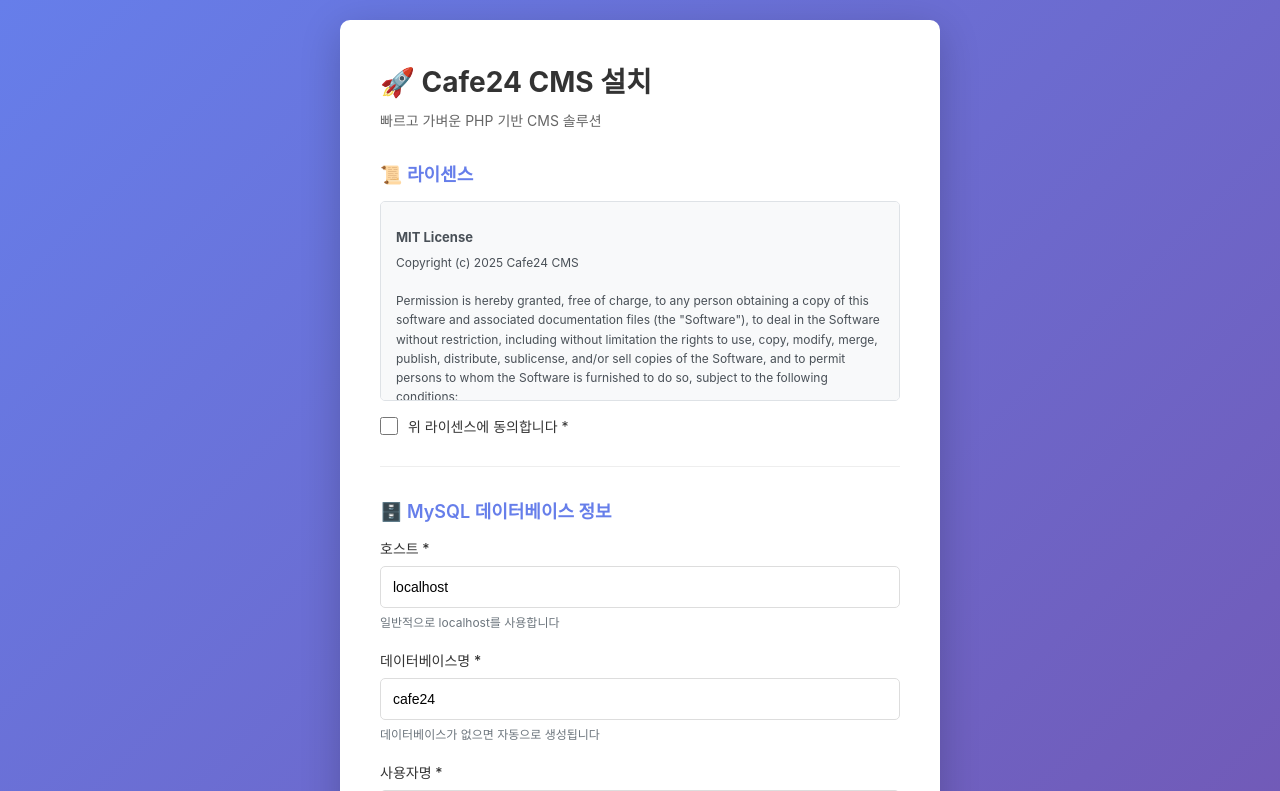
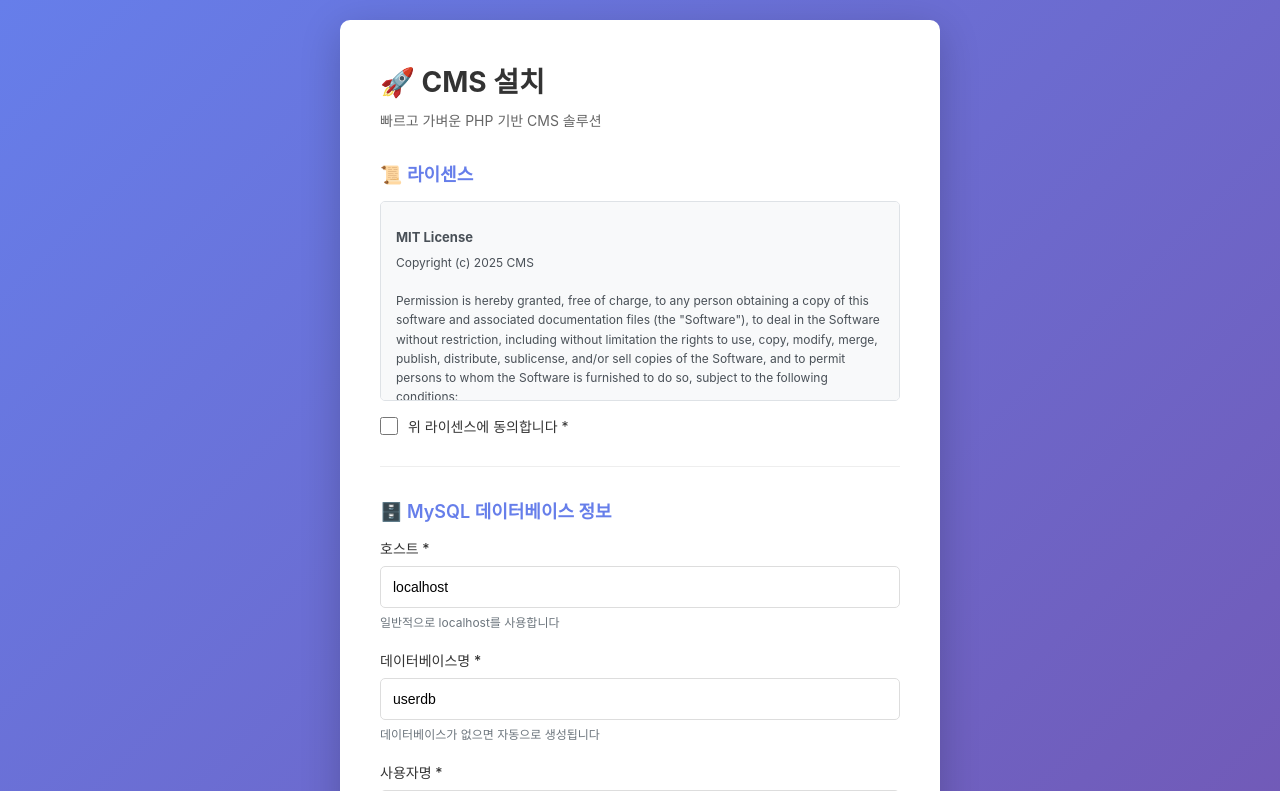
Before and after one commit to gnuboard/harucms, a PHP site: page /app/Views/install/index.php in a window 1280 px wide. Shown: the top 791 px of the page. Run offline with PHP 8.4, Linux system fonts and the light colour scheme.

Commit message:
🔧 Update CMS title and copyright information in installation view

```diff
--- a/app/Views/install/index.php
+++ b/app/Views/install/index.php
@@ -3,7 +3,7 @@
 <head>
     <meta charset="UTF-8">
     <meta name="viewport" content="width=device-width, initial-scale=1.0">
-    <title>Cafe24 CMS 설치</title>
+    <title>CMS 설치</title>
     <style>
         * { margin: 0; padding: 0; box-sizing: border-box; }
         body {
@@ -164,7 +164,7 @@
 </head>
 <body>
     <div class="container">
-        <h1>🚀 Cafe24 CMS 설치</h1>
+        <h1>🚀 CMS 설치</h1>
         <p class="subtitle">빠르고 가벼운 PHP 기반 CMS 솔루션</p>
 
         <?php if (!empty($error)): ?>
@@ -196,7 +196,7 @@
                 <div class="section-title">📜 라이센스</div>
                 <div class="license-box">
                     <h3>MIT License</h3>
-                    <p>Copyright (c) 2025 Cafe24 CMS</p>
+                    <p>Copyright (c) 2025 CMS</p>
                     <br>
                     <p>Permission is hereby granted, free of charge, to any person obtaining a copy
                     of this software and associated documentation files (the "Software"), to deal
@@ -232,7 +232,7 @@
                 </div>
                 <div class="form-group">
                     <label for="db_name">데이터베이스명 *</label>
-                    <input type="text" id="db_name" name="db_name" value="<?= htmlspecialchars($oldInput['db_name'] ?? 'cafe24') ?>" required>
+                    <input type="text" id="db_name" name="db_name" value="<?= htmlspecialchars($oldInput['db_name'] ?? 'userdb') ?>" required>
                     <div class="help-text">데이터베이스가 없으면 자동으로 생성됩니다</div>
                 </div>
                 <div class="form-group">
```
Also changed, not shown: .claude/settings.local.json.
